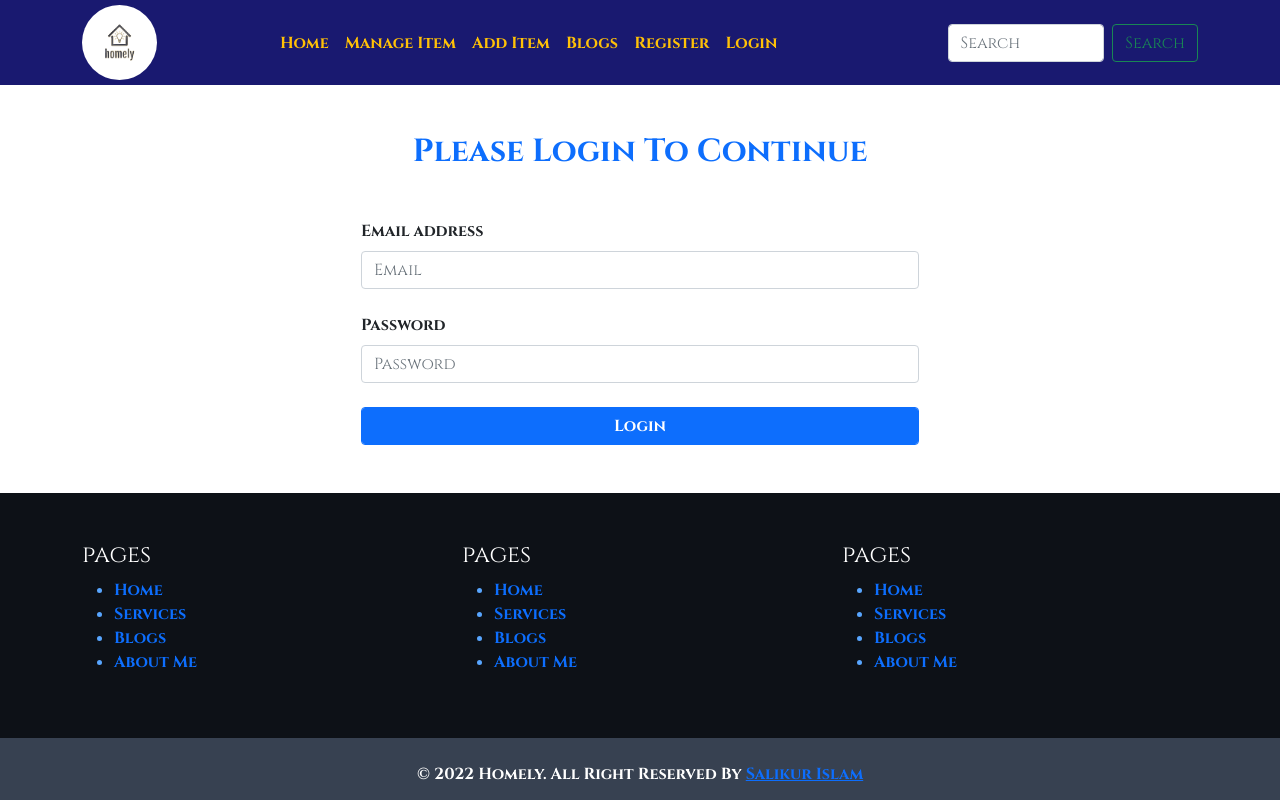
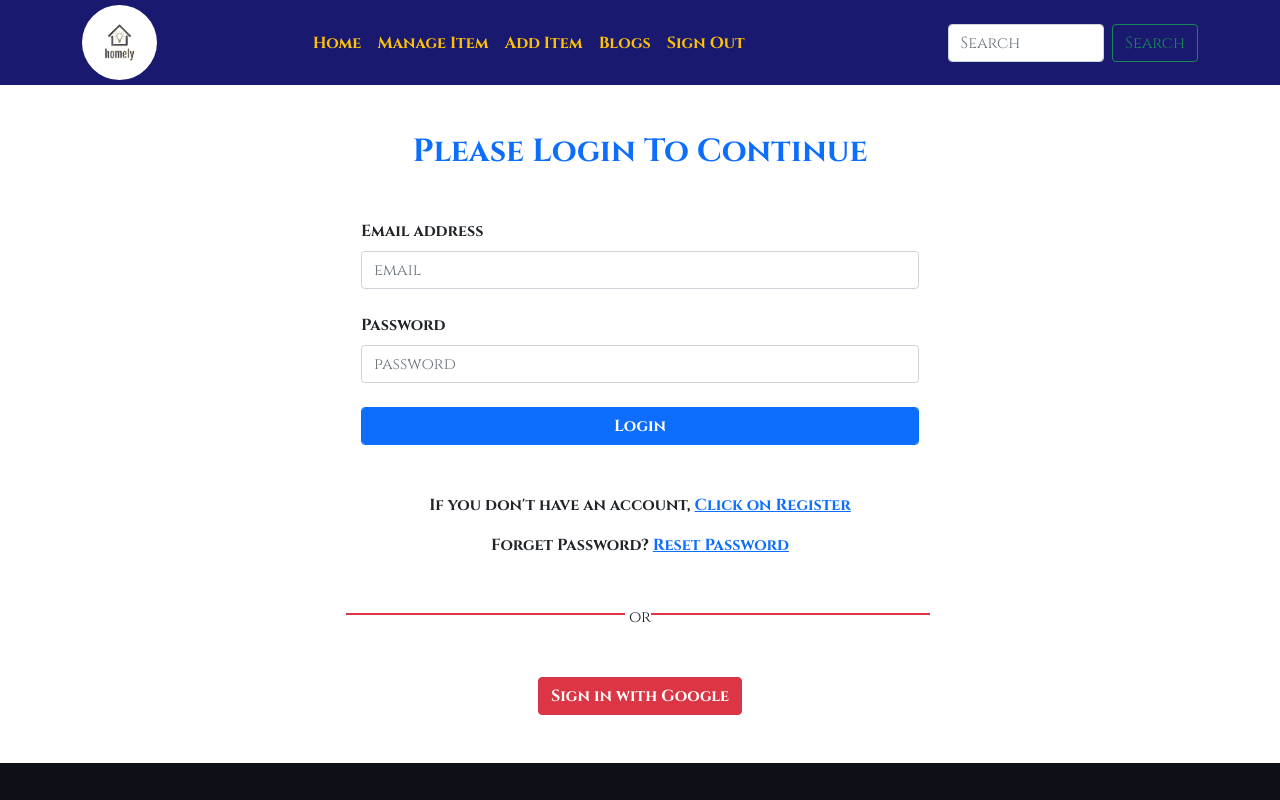
Before and after one commit to Salikur6/A11-furniture-inventory-client, a React (Create React App) app: page /login in a window 1280 px wide. Shown: the top 800 px of the page. Built offline with nearby package versions, Linux system fonts and the light colour scheme; no server answers; sample sign-in values are in the browser's storage.

Commit message:
registation , login , google authentication also error handle setup

```diff
--- a/src/Firebase.init.js
+++ b/src/Firebase.init.js
@@ -6,13 +6,24 @@ import { getAuth } from "firebase/auth";
 // https://firebase.google.com/docs/web/setup#available-libraries
 
 // Your web app's Firebase configuration
+
+// const firebaseConfig = {
+//     apiKey: process.env.REACT_APP_apiKey,
+//     authDomain: process.env.REACT_APP_authDomain,
+//     projectId: process.env.REACT_APP_projectId,
+//     storageBucket: process.env.REACT_APP_storageBucket,
+//     messagingSenderId: process.env.REACT_APP_messagingSenderId,
+//     appId: process.env.REACT_APP_appId
+// };
+
+
 const firebaseConfig = {
-    apiKey: process.env.FIREBASE_API_KEY,
-    authDomain: process.env.FIREBASE_AUTH_DOMAIN,
-    projectId: process.env.FIREBASE_PROJECT_ID,
-    storageBucket: process.env.FIREBASE_STORAGE_BUCKET,
-    messagingSenderId: process.env.FIREBASE_MESSAGINSENDER_ID,
-    appId: process.env.FIREBASE_APP_ID
+    apiKey: "AIzaSyA8aqsn1JT1TpRF_7fNW_W7SRIt5D76qgo",
+    authDomain: "furniture-werehouse.firebaseapp.com",
+    projectId: "furniture-werehouse",
+    storageBucket: "furniture-werehouse.appspot.com",
+    messagingSenderId: "786771888258",
+    appId: "1:786771888258:web:07f3b2c04158db24a5cc9b"
 };
 
 // Initialize Firebase
--- /dev/null
+++ b/src/Hooks/Spinner.js
@@ -0,0 +1,14 @@
+import React from 'react';
+
+const Spinner = () => {
+    return (
+        <div>
+            <button className="btn btn-primary" type="button">
+                <span className="spinner-border me-2 spinner-border-sm" role="status" aria-hidden="true"></span>
+                Loading...
+            </button>
+        </div>
+    );
+};
+
+export default Spinner;
--- a/src/components/Header/Header.js
+++ b/src/components/Header/Header.js
@@ -1,10 +1,13 @@
+import { signOut } from 'firebase/auth';
 import React, { useState } from 'react';
+import { useAuthState } from 'react-firebase-hooks/auth';
 import { Link, useLocation } from 'react-router-dom';
+import auth from '../../Firebase.init';
 import logo from '../../img/logo2.png'
 import './Header.css'
 
 const Header = () => {
-
+    const [user] = useAuthState(auth);
     const [colorChange, setColorchange] = useState(false);
     const changeNavbarColor = () => {
         if (window.scrollY >= 10) {
@@ -25,7 +28,17 @@ const Header = () => {
     }
 
 
-    // #191970
+    const logOut = () => {
+        signOut(auth);
+    };
+
+
+
+
+
+
+
+
     return (
         <nav className={`${colorChange || !active ? 'headerColor navbar navbar-expand-lg fixed-top' : 'navbar navbar-expand-lg bg-transparent fixed-top'} ${!active && 'custom-bg'}`}>
             <div className="container">
@@ -50,13 +63,19 @@ const Header = () => {
                             <Link className={active ? 'nav-link text-white fw-bold' : 'custom-nav nav-link text-warning fw-bold'} to="/blogs">Blogs</Link>
                         </li>
 
-                        <li className="nav-item">
+                        {!user && <li className="nav-item">
                             <Link className={active ? 'nav-link text-white fw-bold' : 'custom-nav nav-link text-warning fw-bold'} to="/register">Register</Link>
-                        </li>
+                        </li>}
 
-                        <li className="nav-item">
+
+
+                        {user ? <li className="nav-item">
+                            <Link className={active ? 'nav-link text-white fw-bold' : 'custom-nav nav-link text-warning fw-bold'} onClick={logOut} to>Sign Out</Link>
+                        </li> : <li className="nav-item">
                             <Link className={active ? 'nav-link text-white fw-bold' : 'custom-nav nav-link text-warning fw-bold'} to="/login">Login</Link>
-                        </li>
+                        </li>}
+
+
 
 
                     </ul>
--- a/src/components/Login/Login.js
+++ b/src/components/Login/Login.js
@@ -1,12 +1,36 @@
 import React from 'react';
+import { useSignInWithEmailAndPassword, useSignInWithGoogle } from 'react-firebase-hooks/auth';
 import { useForm } from 'react-hook-form';
+import { Link, useLocation, useNavigate } from 'react-router-dom';
+import auth from '../../Firebase.init';
+import Spinner from '../../Hooks/Spinner';
 
 const Login = () => {
+    const location = useLocation();
+    const navigate = useNavigate();
+    const from = location.state?.from?.pathname || "/";
+    const [
+        signInWithEmailAndPassword,
+        user,
+        loading,
+        error,
+    ] = useSignInWithEmailAndPassword(auth);
+
+    const [signInWithGoogle, googleUser, googleLoading, googleError] = useSignInWithGoogle(auth);
+
+    const handleGoogleSignIn = () => {
+        signInWithGoogle();
+    }
 
     const { register, handleSubmit, formState: { errors } } = useForm();
+    if (user || googleUser) {
+        navigate(from, { replace: true });
+    }
 
     const onSubmit = data => {
         console.log(data)
+
+        signInWithEmailAndPassword(data.email, data.password);
 
     };
     console.log(errors);
@@ -21,29 +45,63 @@ const Login = () => {
 
                         <div className='my-4 w-50 mx-auto'>
                             <label className="form-label fw-bold">Email address</label>
-                            <input className=' form-control' type="text" placeholder="Email" {...register("Email", { required: true, pattern: /^\S+@\S+$/i })} />
+                            <input className=' form-control' type="text" placeholder="email" {...register("email", { required: true, pattern: /^\S+@\S+$/i })} />
                             <p className='fw-bold text-danger'>
-                                {errors.Email && "*Enter a Valid Email"}
+                                {errors?.email && "*Enter a Valid Email"}
                             </p>
                         </div>
 
 
                         <div className='my-4 w-50 mx-auto'>
                             <label className="form-label fw-bold">Password</label>
-                            <input className='form-control' name='password' type="password" placeholder="Password" {...register("Password", { required: true, max: 0, min: 6, maxLength: 12, pattern: /.{6,}/i })} />
+                            <input className='form-control' name='password' type="password" placeholder="password" {...register("password", { required: true, max: 0, min: 6, maxLength: 12, pattern: /.{6,}/i })} />
 
                             <p className='fw-bold text-danger'>
-                                {errors.Password && "*Enter a Valid Password"}
+                                {errors?.password && "*Enter a Valid Password"}
                             </p>
                         </div>
 
+
+                        {error && <h6 className='fw-bold text-danger text-center my-2'>{error?.message}</h6>}
+
+                        <div className='text-center text-center my-3'>
+                            {loading && <Spinner></Spinner>}
+                        </div>
 
                         <div className='w-50 mx-auto mt-4 mb-5'>
                             <button className='form-control btn btn-primary fw-bold' type="submit">Login</button>
                         </div>
                     </form>
+
+
+
+                    <div className='text-center'>
+                        <p className='fw-bold'>If you don't have an account, <Link to='/register'>Click on Register</Link></p>
+
+
+                        <p className='fw-bold'>Forget Password? <Link to>Reset Password</Link></p>
+                    </div>
+
+
+
+                    <div className='d-flex justify-content-center my-5'>
+                        <div style={{ height: '2px' }} className='w-25 bg-danger mt-2 me-1'></div>
+                        <span className=''>or</span>
+                        <div style={{ height: '2px' }} className='w-25 bg-danger mt-2 me-1'></div>
+                    </div>
+
+                    {/* googleLoading, googleError */}
+
+                    <div className='text-center my-2'>
+                        {googleLoading && <Spinner></Spinner>}
+                    </div>
+                    {googleError && <h6 className='fw-bold text-danger text-center my-2'>{googleError?.message}</h6>}
+
+
+                    <div className='text-center mb-5'>
+                        <button className='btn btn-danger fw-bold' onClick={handleGoogleSignIn}>Sign in with Google</button>
+                    </div>
                 </div>
-
             </div>
         </div>
     );
--- a/src/components/Register/Register.js
+++ b/src/components/Register/Register.js
@@ -1,14 +1,37 @@
 import React, { useState } from 'react';
 import { useForm } from 'react-hook-form';
+import { useCreateUserWithEmailAndPassword, useSignInWithGoogle } from 'react-firebase-hooks/auth';
+import auth from '../../Firebase.init';
+import Spinner from '../../Hooks/Spinner';
+import { Link, useLocation, useNavigate } from 'react-router-dom';
+
 
 const Register = () => {
     const { register, handleSubmit, formState: { errors } } = useForm();
     const [active, setActive] = useState(false);
+    const navigate = useNavigate();
+    const location = useLocation();
+
+
+    const from = location.state?.from?.pathname || "/";
+
+    const [
+        createUserWithEmailAndPassword,
+        user,
+        loading,
+        error,
+    ] = useCreateUserWithEmailAndPassword(auth, { sendEmailVerification: true });
+    console.log(error)
+
+    const [signInWithGoogle, googleUser, googleLoading, googleError] = useSignInWithGoogle(auth);
+
+    const handleGoogleSignIn = () => {
+        signInWithGoogle();
+    }
 
 
     const handleCheck = e => {
         const checkBox = e.target.checked;
-        console.log(checkBox)
         if (checkBox === true) {
             setActive(true);
         } else {
@@ -16,12 +39,19 @@ const Register = () => {
         }
     }
 
+    if (user || googleUser) {
+        navigate(from, { replace: true });
+    }
 
     const onSubmit = (data) => {
         console.log(data)
 
+        createUserWithEmailAndPassword(data.email, data.password)
+
     };
-    console.log(errors);
+
+
+    // console.log(errors);
 
     return (
         <div>
@@ -34,27 +64,27 @@ const Register = () => {
 
                     <div className='my-4 w-50 mx-auto'>
                         <label className="form-label fw-bold">Full Name</label>
-                        <input className='form-control' name='fullName' type="text" placeholder="fullName" {...register("fullName", {})} required />
+                        <input className='form-control' name='name' type="text" placeholder="name" {...register("name", {})} required />
 
-                        {/* <input className='form-control' type="text" placeholder="Full name" {...register("fullName", { pattern: /^[a-z][a-z]+\s[a-z][a-z]+$/i })} /> */}
-                        {/* {errors.fullName && "Enter a Valid Full Name"} */}
+                        {/* <input className='form-control' type="text" placeholder="Full name" {...register("name", { pattern: /^[a-z][a-z]+\s[a-z][a-z]+$/i })} /> */}
+                        {/* {errors.name && "Enter a Valid Full Name"} */}
 
                     </div>
 
                     <div className='my-4 w-50 mx-auto'>
                         <label className="form-label fw-bold">Email address</label>
-                        <input className=' form-control' name='email' type="text" placeholder="Email" {...register("Email", { required: true, pattern: /^\S+@\S+$/i })} />
+                        <input className='form-control' name='email' type="text" placeholder="email" {...register("email", { required: true, pattern: /^\S+@\S+$/i })} />
                         <p className='fw-bold text-danger'>
-                            {errors.Email && "*Enter a Valid Email"}
+                            {errors.email && "*Enter a Valid Email"}
                         </p>
                     </div>
 
 
                     <div className='my-4 w-50 mx-auto'>
                         <label className="form-label fw-bold">Password</label>
-                        <input className='form-control' name='password' type="password" placeholder="Password" {...register("Password", { required: true, max: 0, min: 6, maxLength: 12, pattern: /.{6,}/i })} />
+                        <input className='form-control' name='password' type="password" placeholder="Password" {...register("password", { required: true, max: 0, min: 6, maxLength: 12, pattern: /.{6,}/i })} />
                         <p className='fw-bold text-danger'>
-                            {errors.Password && "*Minimum 6 Characters, At Least One Letter."}
+                            {errors.password && "*Minimum 6 Characters, At Least One Letter."}
                         </p>
 
                     </div>
@@ -67,11 +97,39 @@ const Register = () => {
                     </div>
 
 
+                    <div className='text-center my-3'>
+                        {loading && <Spinner></Spinner>}
+                    </div>
+
+                    {error && <h6 className='fw-bold text-danger text-center'>{error.message}</h6>}
 
                     <div className='w-50 mx-auto mt-4 mb-5'>
                         <button className={active ? 'form-control btn btn-primary fw-bold' : ' disabled form-control btn btn-primary fw-bold'} type="submit">Register</button>
                     </div>
                 </form>
+
+
+                <div className='text-center'>
+                    <p className='fw-bold fs-5'>Already have an account, <Link to='/login'>Click on Login</Link></p>
+                </div>
+
+
+                <div className='d-flex justify-content-center my-5'>
+                    <div style={{ height: '2px' }} className='w-25 bg-danger mt-2 me-1'></div>
+                    <span className=''>or</span>
+                    <div style={{ height: '2px' }} className='w-25 bg-danger mt-2 me-1'></div>
+                </div>
+
+
+                <div className='text-center my-2'>
+                    {googleLoading && <Spinner></Spinner>}
+                </div>
+                {googleError && <h6 className='fw-bold text-danger text-center my-2'>{googleError?.message}</h6>}
+
+
+                <div className='text-center mb-5'>
+                    <button className='btn btn-danger fw-bold' onClick={handleGoogleSignIn}>Sign in with Google</button>
+                </div>
             </div>
 
         </div>
```
Also changed, not shown: src/App.js (+14 -1 lines), src/components/PrivetRoute/PrivetRoute.js (added, +38 -0 lines).
